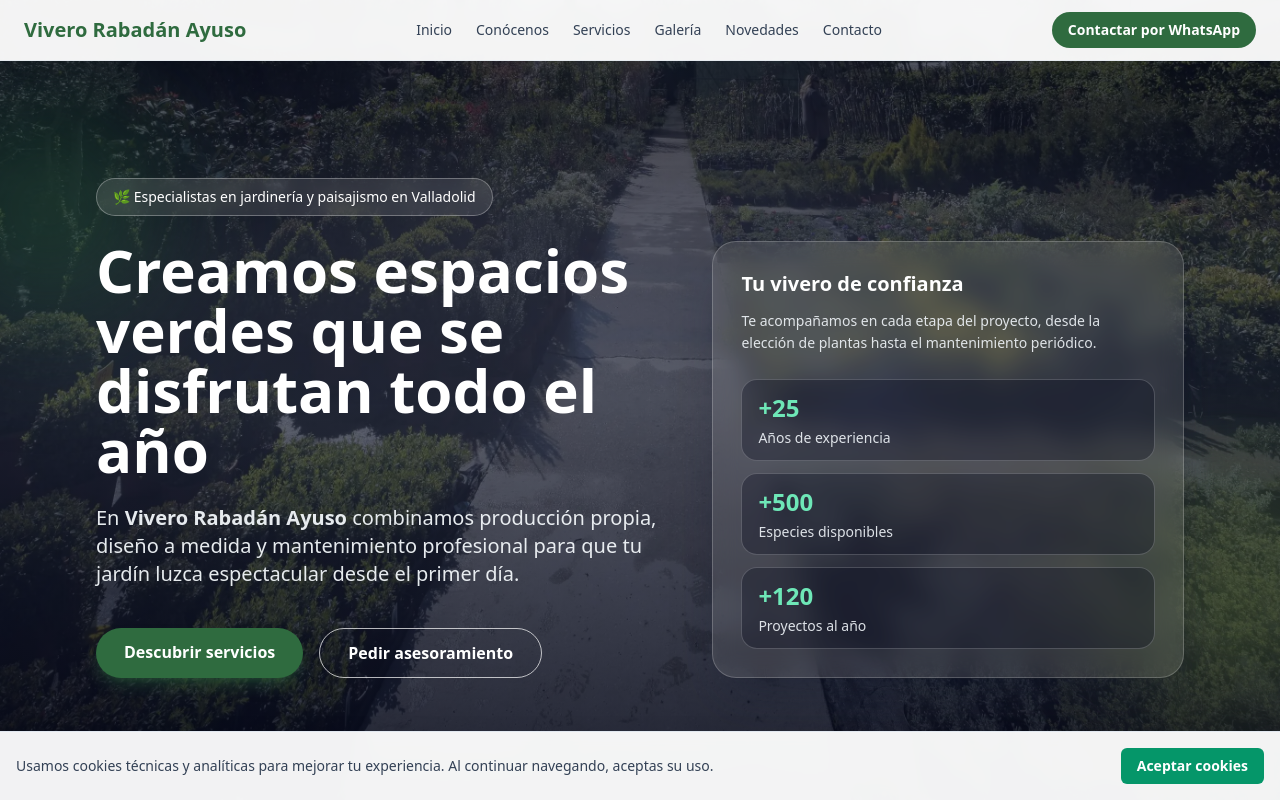
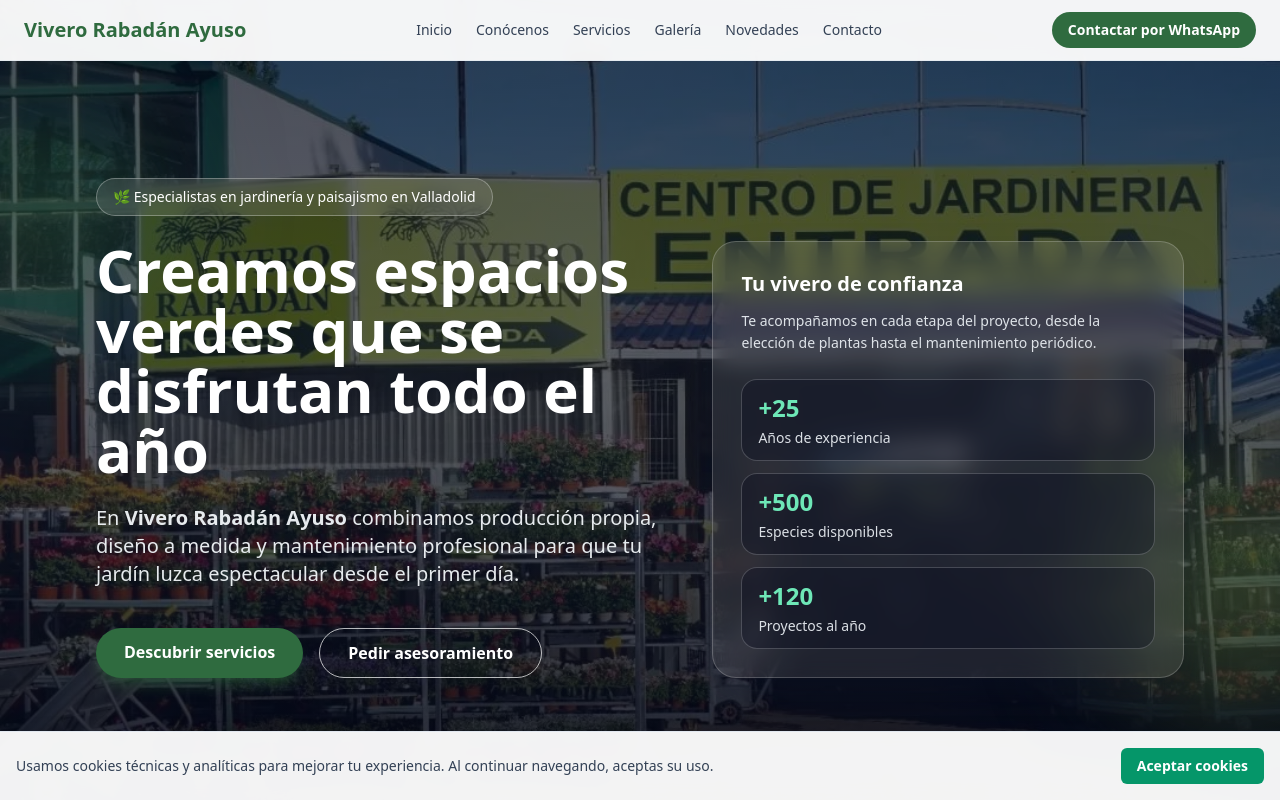
Before and after one commit to vash95/Viveros, a React (Vite) app: page / in a window 1280 px wide. Shown: the top 800 px of the page. Built offline with nearby package versions, Linux system fonts and the light colour scheme.

Commit message:
Set about-1.webp as hero principal image

```diff
--- a/src/components/Hero.jsx
+++ b/src/components/Hero.jsx
@@ -1,4 +1,4 @@
-import exteriorImage from '../../photos/exterior.webp';
+import principalImage from '../../photos/about-1.webp';
 
 const highlights = [
   { label: 'Años de experiencia', value: '+25' },
@@ -13,7 +13,7 @@ const Hero = () => (
     className="relative isolate flex min-h-screen items-center overflow-hidden bg-slate-900 pt-24"
   >
     <img
-      src={exteriorImage}
+      src={principalImage}
       alt="Instalaciones del Vivero Rabadán Ayuso"
       className="absolute inset-0 h-full w-full object-cover"
       loading="eager"
```
